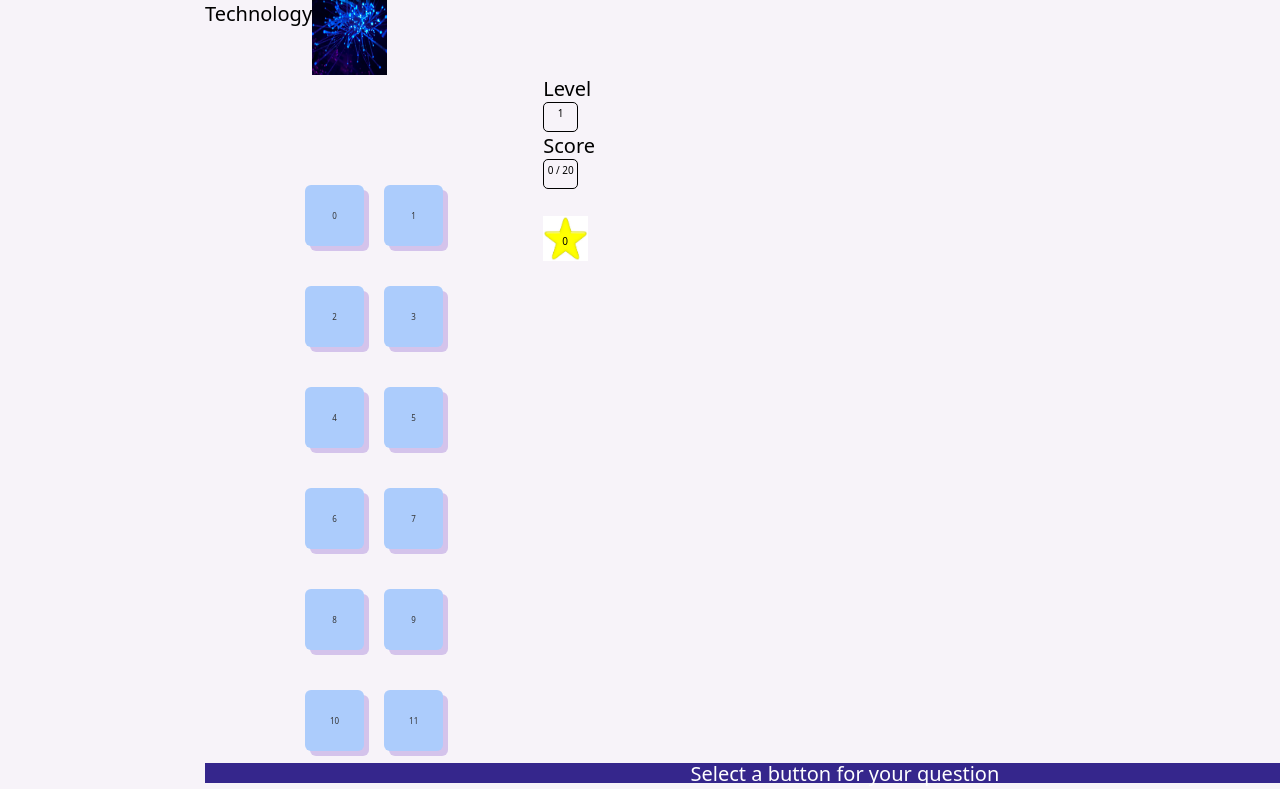
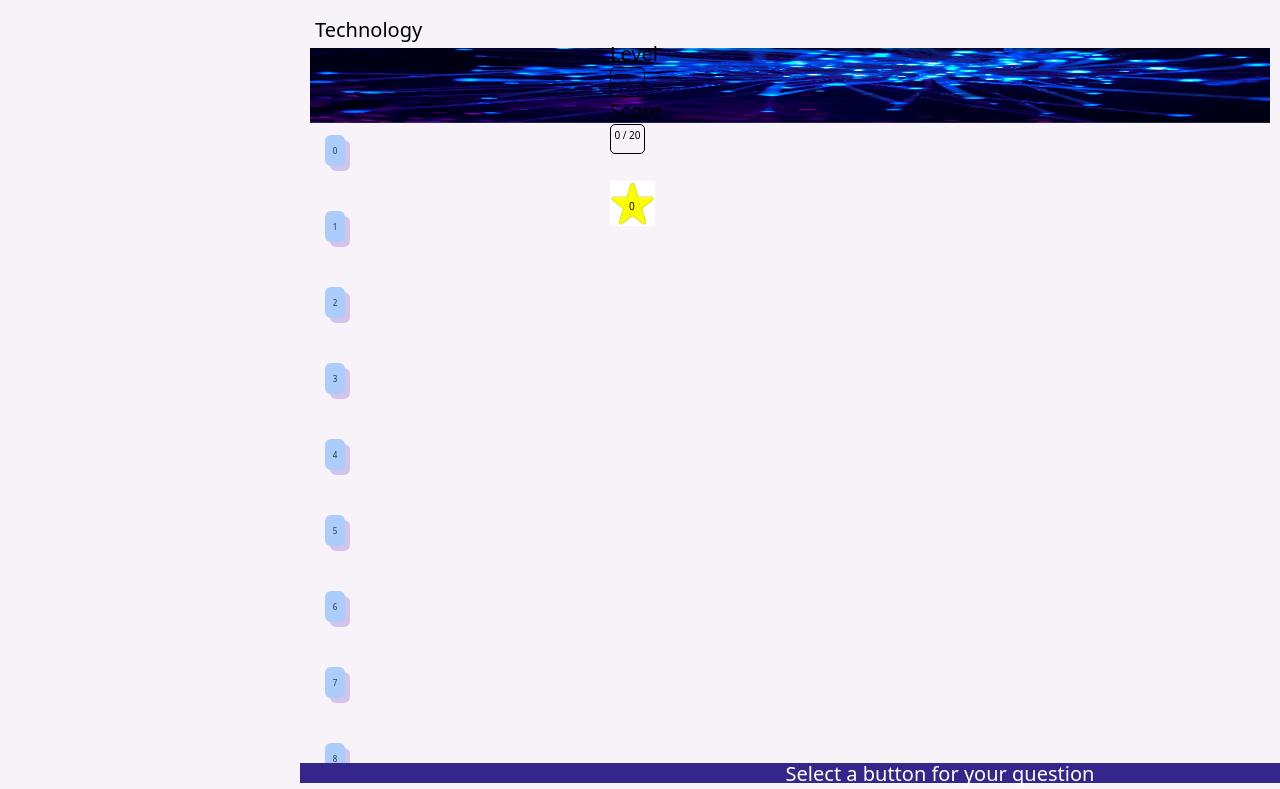
Before and after one commit to abieber1408/capstone-project, a Next.js app: page /ButtonGrid in a window 1280 px wide. Shown: the top 789 px of the page. Built offline with nearby package versions, Linux system fonts and the light colour scheme.

Commit message:
Again Positioning by styling

```diff
--- a/components/AnswerQuestionCard/AnswerQuestion.js
+++ b/components/AnswerQuestionCard/AnswerQuestion.js
@@ -20,7 +20,8 @@ export default function Quiz ({data, id, onAnswered, onNext}) {
     onAnswered(id, answer === data.correctAnswer);
   };
 
-return (
+  return (
+  <StyledSection>
   <section>
     {data && (
       <div>
@@ -47,10 +48,13 @@ return (
     <Footing>Select your answer
     </Footing>
   </section>
-
+  </StyledSection>
 );
 };
-
+export const StyledSection = styled.section`
+margin-top: 50px;
+margin-left: 15px;
+`;
 export const AnswerContainer = styled.div`
   display: flex;
   padding: 1px;
@@ -63,25 +67,25 @@ export const AnswerContainer = styled.div`
   float: right;
   font-weight: 100;
   align-items: center;
-  max-height:   50px;
+  max-height:   75px;
 `;
 
 export const ButtonNextQuestion = styled.button`
   display: flex;
   justify-content: center;
   align-items: center;
-  padding: 15px;
+  padding: 30px;
   width: justify-center;
-  max-height: 40px;
+  max-height: 50px;
   background-color:#35268c;
   border-radius: 100px;
   color: #efedfa;
   font-size: 5px;
   font-weight: bold;
   cursor: w-resize;
-  float: right;
-  margin-right: 25px;
+  margin-left: 280px;
   text-decoration: none;
+  width: 18vw;
 `;
 
 export const StyledButton = styled.button`
--- a/components/QuestionButtons/index.js
+++ b/components/QuestionButtons/index.js
@@ -52,12 +52,12 @@ export function ButtonGrid() {
     <>
       <StyledTopic>
       Technology
-       <Image
+      </StyledTopic>
+       <StyledImage
          src={"/images/technology.jpg"}
          alt="technology"
          width={75}
          height={75} />
-       </StyledTopic>
       <ResultContainer>
         Level
         <div>1 </div>
@@ -74,7 +74,7 @@ export function ButtonGrid() {
         </h1>
       </ResultContainer>
       <StyledButtonGrid>
-        {questionIds.map((id) => <a className="question" key={id} onClick={() => handleButtonClick(id)}>{ id }</a>)}
+        {questionIds.map((id) => <a className="question" key={id} onClick={() => handleButtonClick(id)}>{id}</a>)}
       </StyledButtonGrid>
 
      <Footing> Select a button for your question</Footing>
@@ -85,27 +85,29 @@ export function ButtonGrid() {
 const StyledButtonGrid = styled.div`
   display: flex;
   display: grid;
-  grid-template-columns: repeat(2, 1fr);
-  grid-gap: 20px;
+  grid-template-columns: repeat(1, 1fr);
+  grid-gap: 10px;
   padding: 100px;
+
 
   a {
     display: flex;
     justify-content: center;
     align-items: center;
-    padding: 25px;
-    width: 100%;
-    max-height: 70px;
+    padding: 10px;
+    width:150%;
+    max-height: 100px;
     background-color: #acccfc;
     border-radius: 6px;
     color: #333;
     font-size: 8px;
-    margin-block:10px;
+    margin-block:0px;
     box-shadow: 5px 5px 0px RGBA(199,176,230,0.7);
     font-weight: 400;
     text-decoration: none;
     transition: all 0.40s ease-in-out;
-
+    margin-top: 35px;
+    margin-left: -75px;
     &:hover {
       background-color: #35268c;
       color: #efedfa;
@@ -113,3 +115,14 @@ const StyledButtonGrid = styled.div`
     }
   }
 `;
+
+const StyledImage = styled.img`
+display: flex;
+flex-direction: row;
+margin-top:6vh;
+justify-content: center;
+align-items: center;
+width: 75%;
+margin-left: 10px;
+position: fixed;
+`;
--- a/components/ResultContainer/StyledResultContainer.js
+++ b/components/ResultContainer/StyledResultContainer.js
@@ -4,9 +4,11 @@ const ResultContainer = styled.div`
 display: flex;
 flex-direction: column;
 float: right;
-
+position: fixed;
+margin-left: 310px;
+margin-top: 5vh;
 div {
-    margin-top: 20;
+    margin-top: 50;
     justify-content: center;
     height: 30px;
     text-align: center;
--- a/components/Topic/StyledTopic.js
+++ b/components/Topic/StyledTopic.js
@@ -5,6 +5,11 @@ import styled from "styled-components";
 const StyledTopic = styled.div`
 display: flex;
 flex-direction: row;
+margin-top: 2vh;
+justify-content: center;
+align-items: center;
+position: fixed;
+margin-left: 15px;
 `;
 
 export default StyledTopic;
```
Also changed, not shown: components/StartForm/index.js (+29 -4 lines).
